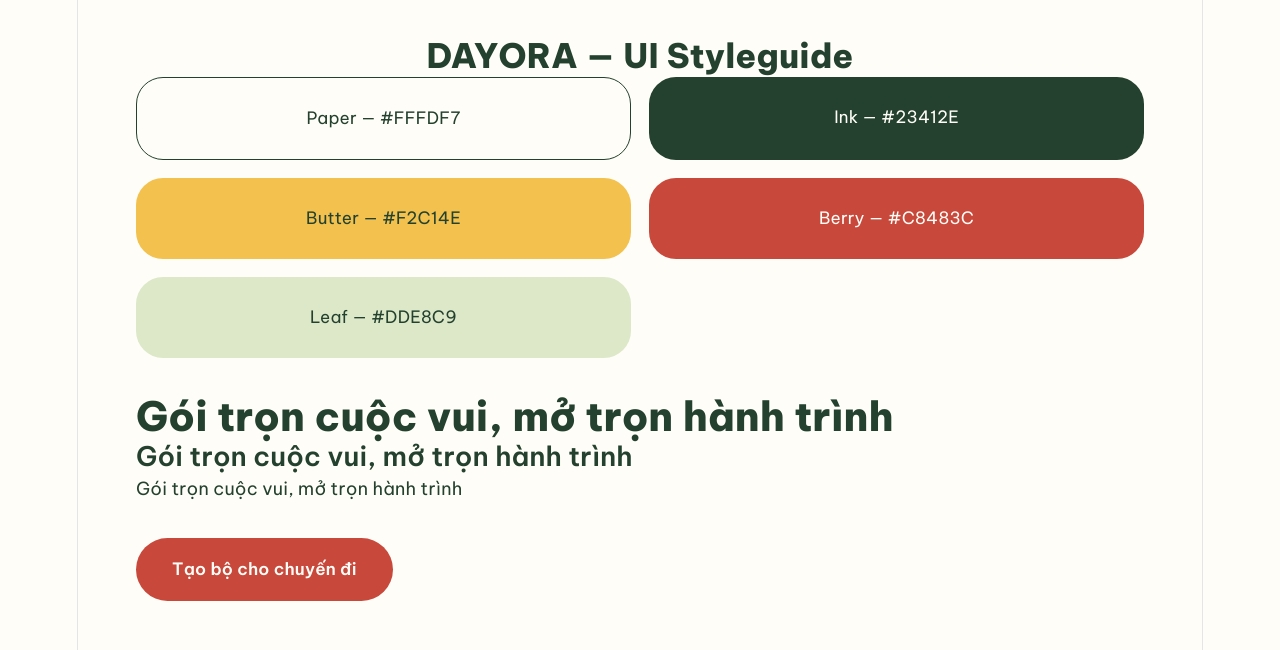
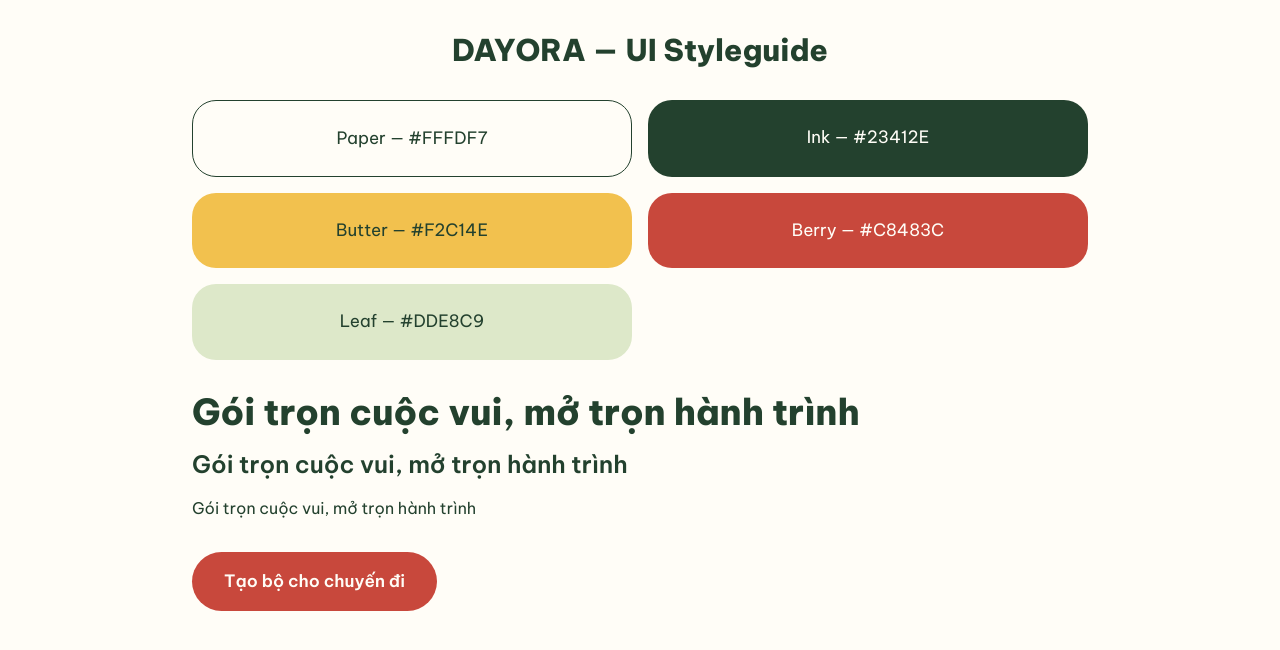
Before and after one commit to liemnguyen-work/ecommerce-dayora-project, a React (Vite) app in the folder apps/web/: page / in a window 1280 px wide. Shown: the top 650 px of the page. Built offline with nearby package versions, Linux system fonts and the light colour scheme.

Commit message:
fix(design): remove Vite CSS conflicts with DAYORA tokens
Fixes: PRJ-P0-PD-1 review issue #568

```diff
--- a/apps/web/src/App.tsx
+++ b/apps/web/src/App.tsx
@@ -5,9 +5,9 @@ export default function App() {
       <div className="mx-auto max-w-4xl space-y-8">
 
         {/* Tiêu đề trang mẫu */}
-        <p className="text-center font-display text-3xl font-extrabold">
-          DAYORA — UI Styleguide
-        </p>
+        <h1 className="text-center font-display text-3xl font-extrabold">
+  DAYORA — UI Styleguide
+</h1>
 
         {/* 1. Bảng màu DAYORA */}
         <section aria-label="Bảng màu DAYORA">
--- a/apps/web/src/index.css
+++ b/apps/web/src/index.css
@@ -1,5 +1,7 @@
+
 @import 'tailwindcss';
 
+/* DAYORA — Design Tokens */
 @theme {
   --color-ink: #23412E;
   --color-paper: #FFFDF7;
@@ -10,81 +12,20 @@
   --font-display: 'Be Vietnam Pro', system-ui, sans-serif;
   --font-sans: 'Be Vietnam Pro', system-ui, sans-serif;
 }
-
+/* DAYORA — Shared Variables */
 :root {
-
   --gutter: clamp(24px, 5vw, 80px);
   --section-gap: clamp(112px, 9vw, 152px);
+
   --ink-deep: #17291D;
   --ink-soft: #4A5F51;
   --surface: #F5F2E8;
   --berry-deep: #A93A30;
+
   --radius: 24px;
-
-  --text: #6b6375;
-  --text-h: #08060d;
-  --bg: #fff;
-  --border: #e5e4e7;
-  --code-bg: #f4f3ec;
-  --accent: #aa3bff;
-  --accent-bg: rgba(170, 59, 255, 0.1);
-  --accent-border: rgba(170, 59, 255, 0.5);
-  --social-bg: rgba(244, 243, 236, 0.5);
-  --shadow:
-    rgba(0, 0, 0, 0.1) 0 10px 15px -3px, rgba(0, 0, 0, 0.05) 0 4px 6px -2px;
-
-  --sans: system-ui, 'Segoe UI', Roboto, sans-serif;
-  --heading: system-ui, 'Segoe UI', Roboto, sans-serif;
-  --mono: ui-monospace, Consolas, monospace;
-
-  font: 18px/145% var(--sans);
-  letter-spacing: 0.18px;
-  color-scheme: light dark;
-  color: var(--text);
-  background: var(--bg);
-  font-synthesis: none;
-  text-rendering: optimizeLegibility;
-  -webkit-font-smoothing: antialiased;
-  -moz-osx-font-smoothing: grayscale;
-
-  @media (max-width: 1024px) {
-    font-size: 16px;
 }
-}
-
-@media (prefers-color-scheme: dark) {
-  :root {
-    --text: #9ca3af;
-    --text-h: #f3f4f6;
-    --bg: #16171d;
-    --border: #2e303a;
-    --code-bg: #1f2028;
-    --accent: #c084fc;
-    --accent-bg: rgba(192, 132, 252, 0.15);
-    --accent-border: rgba(192, 132, 252, 0.5);
-    --social-bg: rgba(47, 48, 58, 0.5);
-    --shadow:
-      rgba(0, 0, 0, 0.4) 0 10px 15px -3px, rgba(0, 0, 0, 0.25) 0 4px 6px -2px;
-  }
-
-  #social .button-icon {
-    filter: invert(1) brightness(2);
-  }
-}
-
-#root {
-  width: 1126px;
-  max-width: 100%;
-  margin: 0 auto;
-  text-align: center;
-  border-inline: 1px solid var(--border);
-  min-height: 100svh;
-  display: flex;
-  flex-direction: column;
-  box-sizing: border-box;
-}
-
-
+/* DAYORA — Base Styles */
+@layer base {
   body {
     margin: 0;
     @apply bg-paper font-sans text-ink antialiased;
@@ -92,47 +33,8 @@ body {
     line-height: 1.6;
   }
 
-
   h1,
   h2 {
-  font-family: var(--heading);
-  font-weight: 500;
-  color: var(--text-h);
-}
-
-h1 {
-  font-size: 56px;
-  letter-spacing: -1.68px;
-  margin: 32px 0;
-  @media (max-width: 1024px) {
-    font-size: 36px;
-    margin: 20px 0;
+    @apply font-display text-ink;
   }
 }
-h2 {
-  font-size: 24px;
-  line-height: 118%;
-  letter-spacing: -0.24px;
-  margin: 0 0 8px;
-  @media (max-width: 1024px) {
-    font-size: 20px;
-  }
-}
-p {
-  margin: 0;
-}
-
-code,
-.counter {
-  font-family: var(--mono);
-  display: inline-flex;
-  border-radius: 4px;
-  color: var(--text-h);
-}
-
-code {
-  font-size: 15px;
-  line-height: 135%;
-  padding: 4px 8px;
-  background: var(--code-bg);
-}
```
Also changed, not shown: 1 other file (tests, documents, lock files or other folders). Lines whose indentation alone changed are shown as unchanged.
